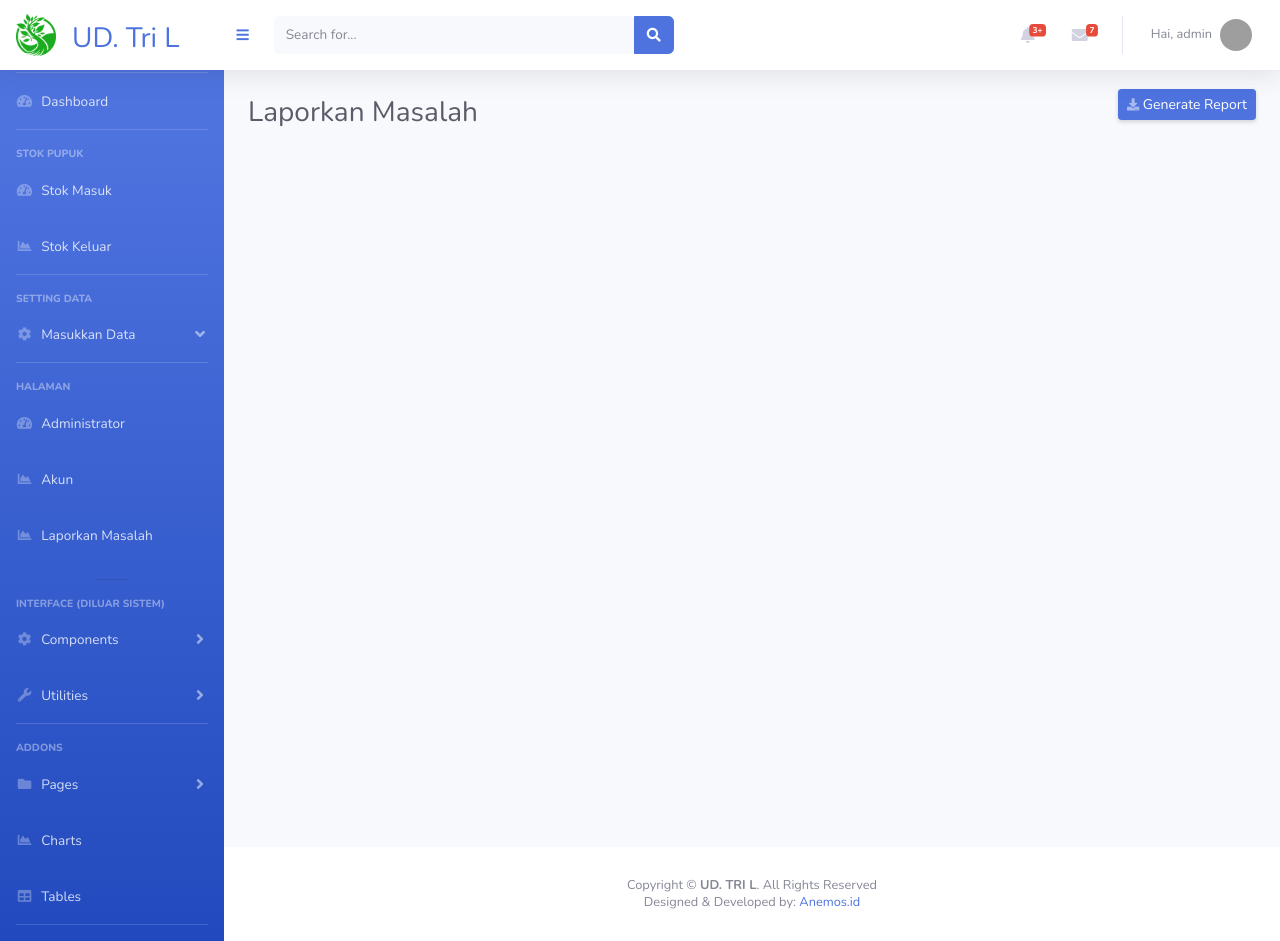
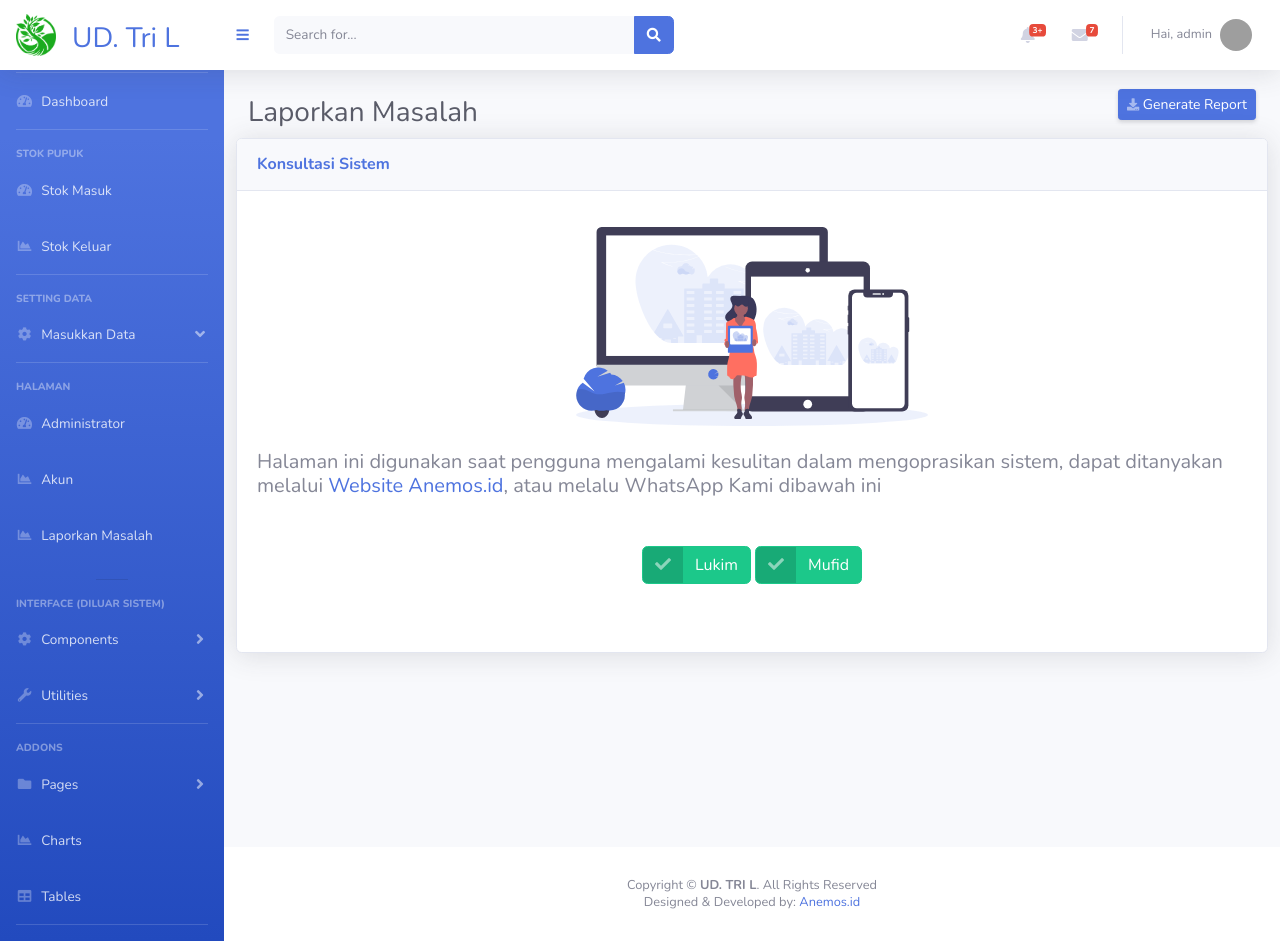
Before and after one commit to muffid/UD_tri_L, a PHP site: page /page_lap_masalah.php?m=1 in a window 1280 px wide. Run offline with PHP 8.4, Linux system fonts and the light colour scheme; a user stored in the database is signed in; data that the repository does not hold is empty; grey boxes are pictures that could not be loaded.

Commit message:
page laporan masalh
tampilan

```diff
--- a/page_lap_masalah.php
+++ b/page_lap_masalah.php
@@ -64,8 +64,42 @@ if(isset($_SESSION['login'])){
 
 
                 </div>
-                <!-- /.container-fluid -->
-
+                <!-- End container-fluid -->
+                <div class="col-lg-12 mb-6">
+                    <!-- Illustrations -->
+                    <div class="card shadow mb-4">
+                        <div class="card-header py-3">
+                            <h6 class="m-0 font-weight-bold text-primary">Konsultasi Sistem</h6>
+                        </div>
+                        <div class="card-body">
+                            <div class="text-center">
+                                <img class="img-fluid px-3 px-sm-4 mt-3 mb-4" style="width: 25rem;"
+                                    src="img/undraw_posting_photo.svg" alt="...">
+                            </div>
+                            <h5>Halaman ini digunakan saat pengguna mengalami kesulitan dalam mengoprasikan sistem,
+                                dapat
+                                ditanyakan melalui<a target="_blank" rel="nofollow" href="https://anemos.id/"> Website
+                                    Anemos.id</a>, atau melalu WhatsApp Kami dibawah ini</h5>
+                            <div class="my-5"></div>
+                            <center>
+                                <div class="my-5"></div>
+                                <a href="#" class="btn btn-success btn-icon-split">
+                                    <span class="icon text-white-50">
+                                        <i class="fas fa-check"></i>
+                                    </span>
+                                    <span class="text"> Lukim</span>
+                                </a>
+                                <a href="#" class="btn btn-success btn-icon-split">
+                                    <span class="icon text-white-50">
+                                        <i class="fas fa-check"></i>
+                                    </span>
+                                    <span class="text"> Mufid</span>
+                                </a>
+                            </center>
+                            <div class="my-5"></div>
+                        </div>
+                    </div>
+                </div>
             </div>
             <!-- End of Main Content -->
 
```
